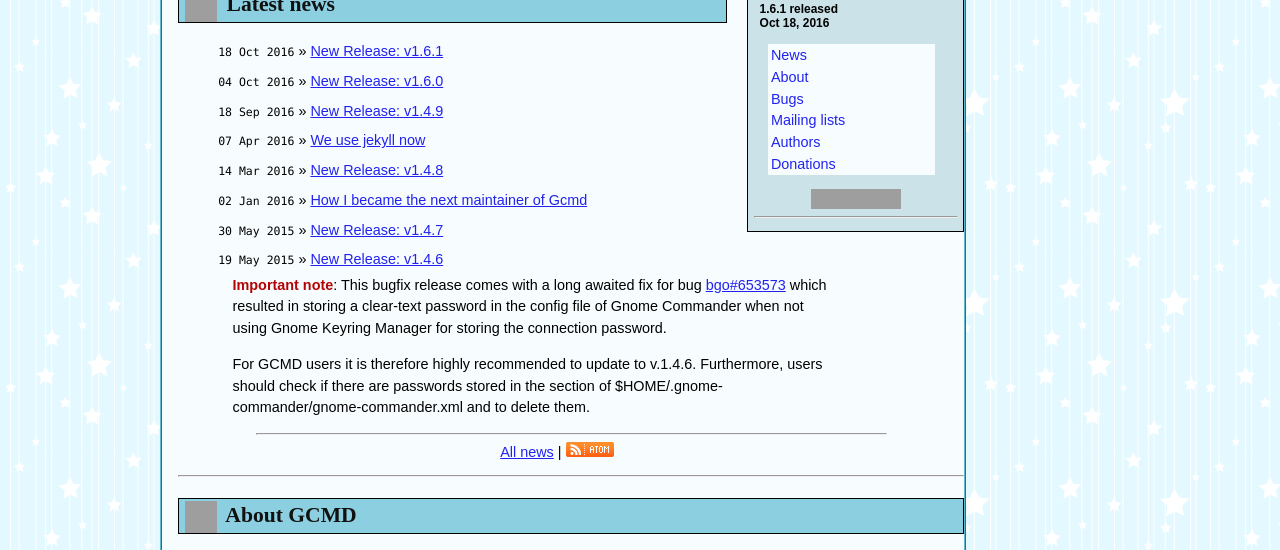
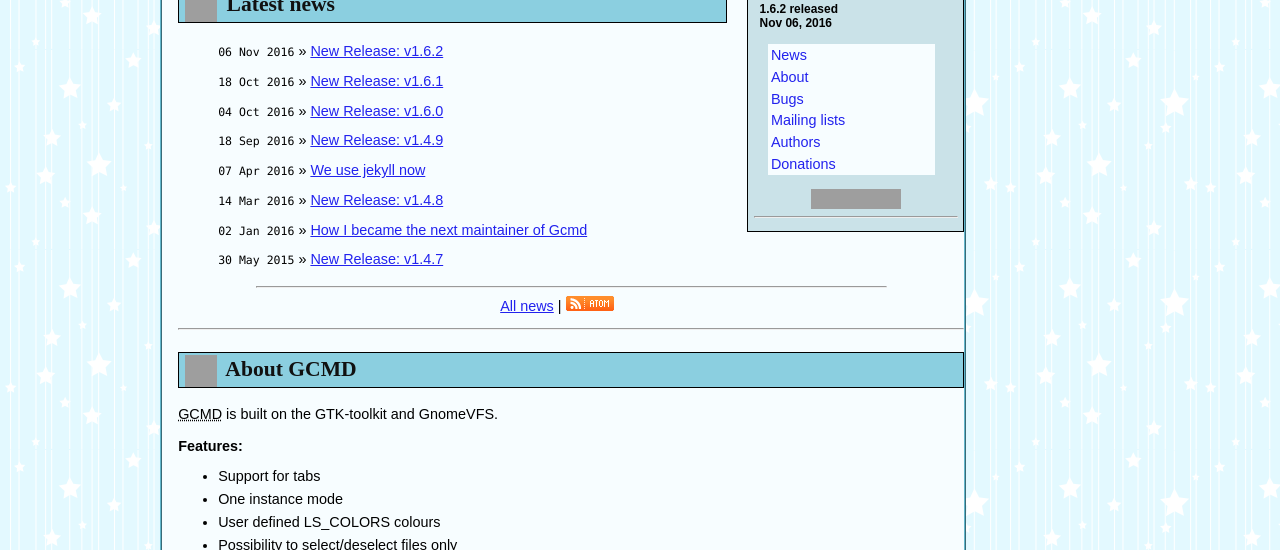
Before and after one commit to gcmd/gcmd.github.io, a Jekyll site: the page built from index.html, in a window 1280 px wide and 900 px high, cut to the strip 350-900 px from the top of the window. Built offline with Jekyll 4.4.1, drawn with Linux system fonts in a browser that asks for light colours; a script that is not in the unit is left out; comment, search, counter and statistics services are not loaded; some of the changed lines change nothing that is shown; grey boxes are pictures that could not be loaded.

Commit message:
Release of gcmd v1.6.2

```diff
--- /dev/null
+++ b/_posts/2016-11-06-Release-v1-6-2.md
@@ -0,0 +1,35 @@
+---
+layout: post
+title: 'New Release: v1.6.2'
+excerpt: ''
+---
+
+Again, here is a new release of GCMD. There have been some little enhancements in
+the Git master branch and I decided to include them in this bugfix release, too.
+
+-----
+
+### New features:
+
+* Disk free space label is shown in status bar if device list isn't shown (works after restarting gcmd)
+* Shortcut can be assigned for:
+  - Moving the cursor up or down ("Move cursor one step up/down")
+  - Viewing bookmarks of current device ("Show bookmarks of current device")
+
+### List of bug fixes
+
+* Fixed [bgo#398734](https://bugzilla.gnome.org/show_bug.cgi?id=398734) (Color of marked files does not change when using theme colors)
+* Device list entry width is set equal to the longest string in the list
+* Fixed a bug in advance rename tool when utilizing METATAGS
+
+### New or updated docs
+* cs (Marek Černocký)
+
+### New or updated translations:
+* hu (Balázs Meskó)
+* de (Mario Blättermann)
+* pl (Piotr Drąg)
+* sr (Мирослав Николић)
+* sr@latin (Мирослав Николић)
+
+*[GCMD]: Gnome Commander
--- a/dev.html
+++ b/dev.html
@@ -45,7 +45,7 @@
 <li><a href="#doc">Hacking documents</a></li>
 </ul>
 <hr>
-<div class="c2"><a href="https://github.com/gcmd/gnome-commander/commits/master" title="Commits on master branch"><img src="https://img.shields.io/github/commits-since/gcmd/gnome-commander/1.6.1.svg" alt="Commits on master branch"></a></div>
+<div class="c2"><a href="https://github.com/gcmd/gnome-commander/commits/master" title="Commits on master branch"><img src="https://img.shields.io/github/commits-since/gcmd/gnome-commander/1.6.2.svg" alt="Commits on master branch"></a></div>
 </div>
 
 <p>This page contains information about hacking and contributing to the GNOME Commander project.
--- a/download.html
+++ b/download.html
@@ -42,7 +42,7 @@
 <div class="info">
 <ul>
 <li>
-<a href="https://download.gnome.org/sources/gnome-commander/1.6/gnome-commander-1.6.1.tar.xz">gnome-commander-1.6.1.tar.xz</a>
+<a href="https://download.gnome.org/sources/gnome-commander/1.6/gnome-commander-1.6.2.tar.xz">gnome-commander-1.6.2.tar.xz</a>
 (6.2 MB)</li>
 </ul>
 </div>
--- a/index.html
+++ b/index.html
@@ -5,8 +5,8 @@
 
 <h2><img class="info" src="img/icons/status/dialog-information.png" height="32" width="32" alt="Info"> Information<a name="information" id="information"></a></h2>
 <div id="infor"><a href="ss/MainWin-Classic.png" title="Click for full size screen shot of GCMD main window" class="shot"><img src="ss/shot.png" width="204" height="137" alt=""></a>
-<h5>1.6.1 released<br>
-Oct 18, 2016</h5>
+<h5>1.6.2 released<br>
+Nov 06, 2016</h5>
 <ul>
 <li><a href="#news" title="News about GCMD">News</a></li>
 <li><a href="#about" title="A little more about GCMD">About</a></li>
```
